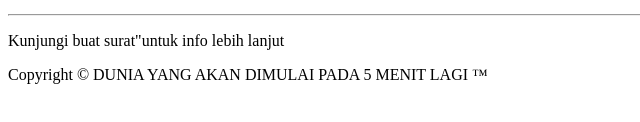
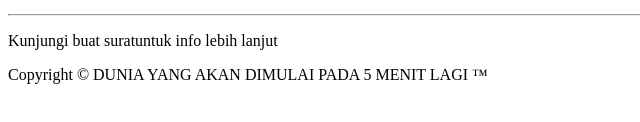
Before and after one commit to nasiranda/nasiranda.github.io, a plain HTML site: page 6.1.html in a window 1280 px wide. Shown: the part 238-360 px from the top of the page, 0-640 px from the left. Drawn offline with Linux system fonts and the light colour scheme.

Commit message:
Update 6.1.html

```diff
--- a/6.1.html
+++ b/6.1.html
@@ -19,6 +19,6 @@ DAPATKAN</P>
 <LI><B>PENULIS</B>: DOUWES DEKKER</P>
 <hr>
 
-<p> Kunjungi <a herf="https://suratplus.com/">buat surat"</a>untuk info lebih lanjut</p>
+<p> Kunjungi <a herf="http://suratplus.com/">buat surat</a>untuk info lebih lanjut</p>
 
 <P>Copyright &copy; DUNIA YANG AKAN DIMULAI PADA 5 MENIT LAGI &trade;</P>
```
